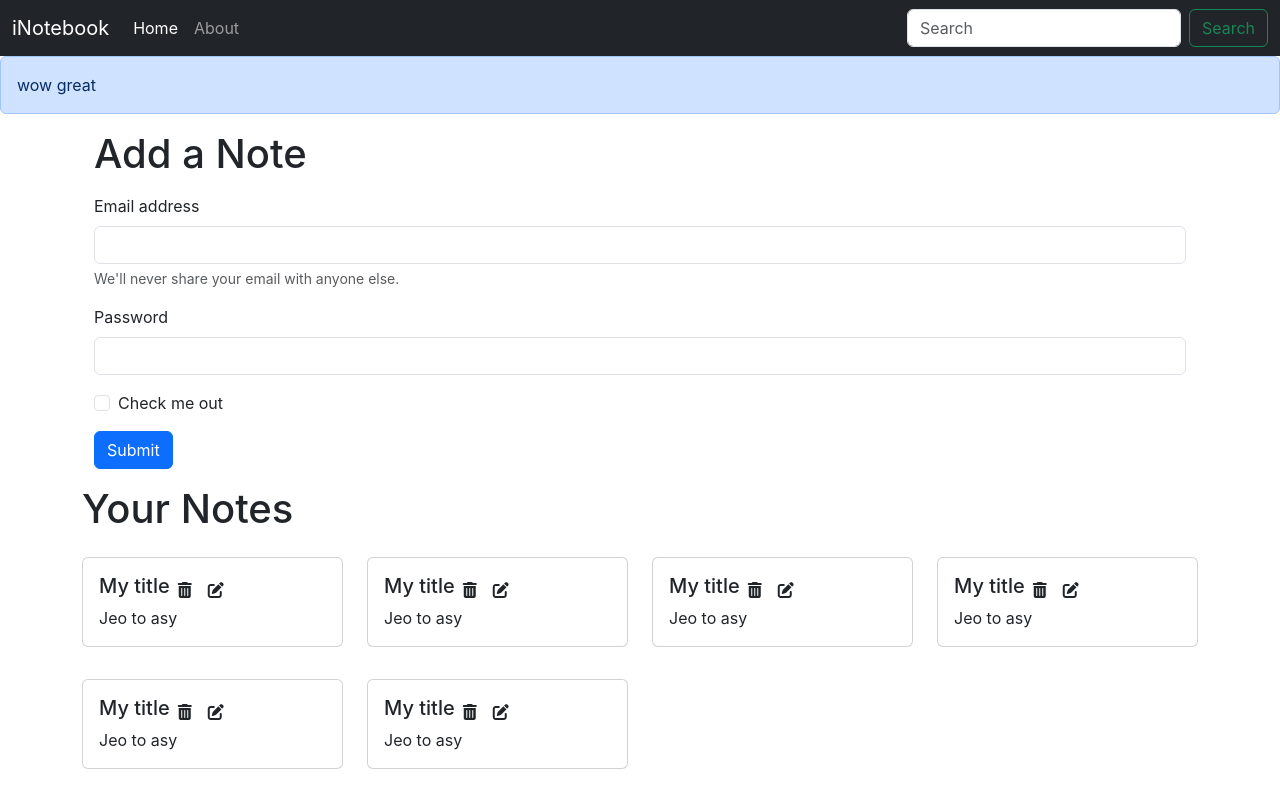
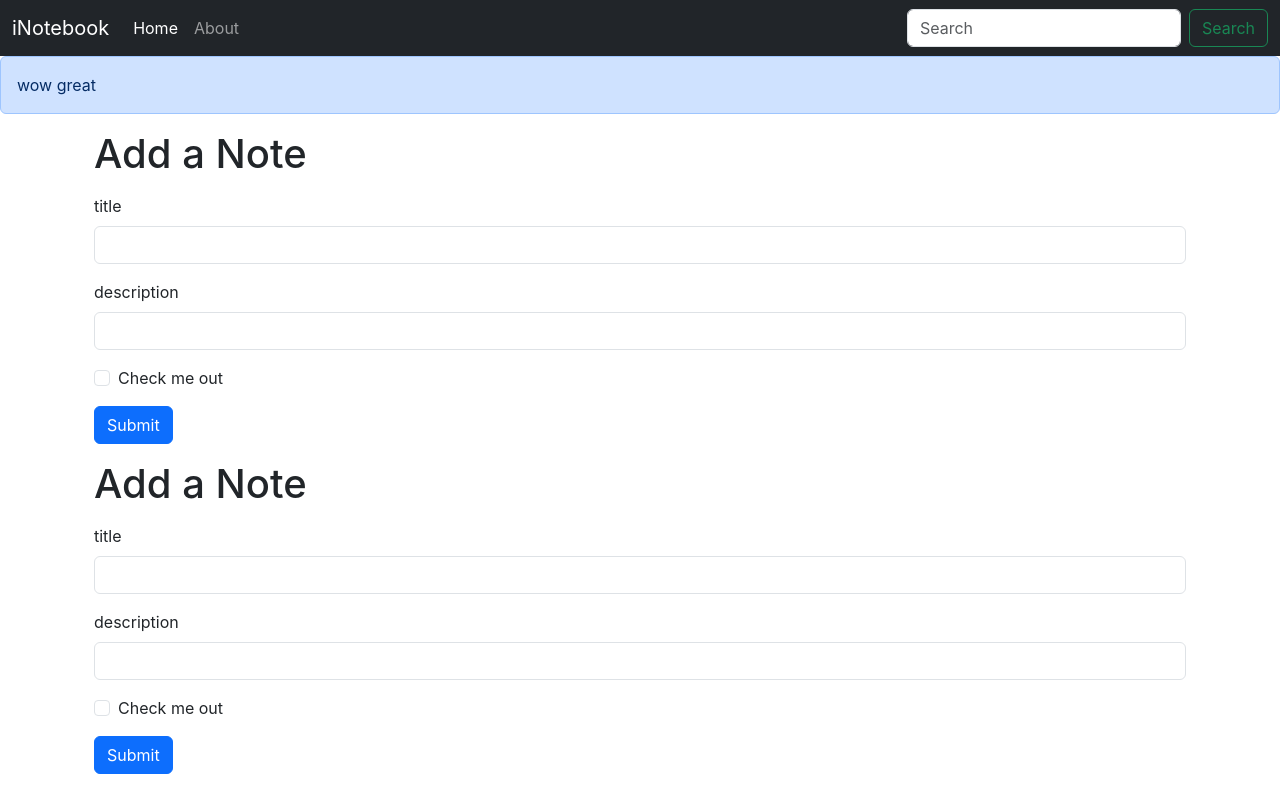
Before and after one commit to Junaidgood/inotebook-p, a React (Create React App) app: page / in a window 1280 px wide. Shown: the top 797 px of the page. Built offline with nearby package versions, Linux system fonts and the light colour scheme.

Commit message:
add notes

```diff
--- /dev/null
+++ b/src/components/Addnote.js
@@ -0,0 +1,41 @@
+import React, { useContext,useState } from 'react'
+import noteContext from '../context/Note/NoteContext';
+
+const Addnote = () => {
+    const context = useContext(noteContext)
+    const {addNote} = context;
+
+    const [note, setNote] = useState({title: "", description: "",tag:"default"})
+    const handleClick=(e)=>{
+    e.preventDefault()
+     addNote(note.title,note.description,note.tag);
+    }
+    const onChange=(e)=>{
+        setNote({...note,[e.target.name]: e.target.value})
+    }
+  return (
+    <div>
+        <div className="container my-3">
+        <h1>Add a Note</h1>
+        <form className="my-3">
+          <div className="mb-3">
+            <label htmlFor="title" className="form-label">title</label>
+            <input type="text" className="form-control" id="title" name="title" aria-describedby="emailHelp"
+             onChange={onChange}/>
+          </div>
+          <div className="mb-3">
+            <label htmlFor="description" className="form-label">description</label>
+            <input type="text" className="form-control" id="description" name="desc" onChange={onChange}/>
+          </div>
+          <div className="mb-3 form-check">
+            <input type="checkbox" className="form-check-input" id="exampleCheck1" />
+            <label className="form-check-label" htmlFor="exampleCheck1">Check me out</label>
+          </div>
+          <button type="submit" className="btn btn-primary" onClick={handleClick}>Submit</button>
+        </form>
+      </div>
+    </div>
+  )
+}
+
+export default Addnote
--- a/src/components/Alert.js
+++ b/src/components/Alert.js
@@ -3,7 +3,7 @@
 export const Alert = (props) => {
     return (
         <div>
-            <div class="alert alert-primary" role="alert">
+            <div className="alert alert-primary" role="alert">
                 {props.message}
             </div>
         </div>
--- a/src/components/Home.js
+++ b/src/components/Home.js
@@ -1,28 +1,11 @@
+import Addnote from "./Addnote"
 import Notes from "./Notes"
 
 export const Home = () => {
 
   return (
     <div>
-      <div className="container my-3">
-        <h1>Add a Note</h1>
-        <form className="my-3">
-          <div className="mb-3">
-            <label htmlFor="exampleInputEmail1" className="form-label">Email address</label>
-            <input type="email" className="form-control" id="exampleInputEmail1" aria-describedby="emailHelp" />
-            <div id="emailHelp" className="form-text">We'll never share your email with anyone else.</div>
-          </div>
-          <div className="mb-3">
-            <label htmlFor="exampleInputPassword1" className="form-label">Password</label>
-            <input type="password" className="form-control" id="exampleInputPassword1" />
-          </div>
-          <div className="mb-3 form-check">
-            <input type="checkbox" className="form-check-input" id="exampleCheck1" />
-            <label className="form-check-label" htmlFor="exampleCheck1">Check me out</label>
-          </div>
-          <button type="submit" className="btn btn-primary">Submit</button>
-        </form>
-      </div>
+      <Addnote/>
       <Notes/>
 
     </div>
--- a/src/components/Notes.js
+++ b/src/components/Notes.js
@@ -1,11 +1,14 @@
 import React, {useContext} from 'react'
 import noteContext from '../context/Note/NoteContext';
 import Noteitem from './Noteitem';
+import Addnote from './Addnote';
 
 const Notes = () => {
     const context = useContext(noteContext)
-  const {notes, setNotes} = context;
+  const {notes,addNote} = context;
   return (
+    <>
+    <Addnote/>
     <div className="row my-3">
       <h1>Your Notes</h1>
       {
@@ -14,6 +17,7 @@
       })}
 
       </div>
+      </>
   )
 }
 
--- a/src/context/Note/NoteState.js
+++ b/src/context/Note/NoteState.js
@@ -62,8 +62,31 @@
 
     const [notes, setNotes] = useState(notesInitial)
 
+    //Add a note
+    const addNote = (title,description,tag) =>{
+    //TODO API call
+    console.log("Adding a new note")
+    const note = {
+        "_id": "67aa6a85b9e84b1ec4f90ec1",
+            "user": "67a3a029e199b43775f9ba67",
+            "title": title,
+            "description": description,
+            "tag": tag,
+            "date": "2025-02-10T21:07:17.198Z",
+            "__v": 0
+    };
+     setNotes(notes.concat(note))
+    }
+    //Delete a note
+    const deleteNote = () =>{
+
+    }
+    //Edit a note
+    const editNote = () =>{
+
+    }
     return(
-        <NoteContext.Provider value={{notes, setNotes}}>
+        <NoteContext.Provider value={{notes, addNote,deleteNote,editNote}}>
             {props.children}
         </NoteContext.Provider>
     )
```
